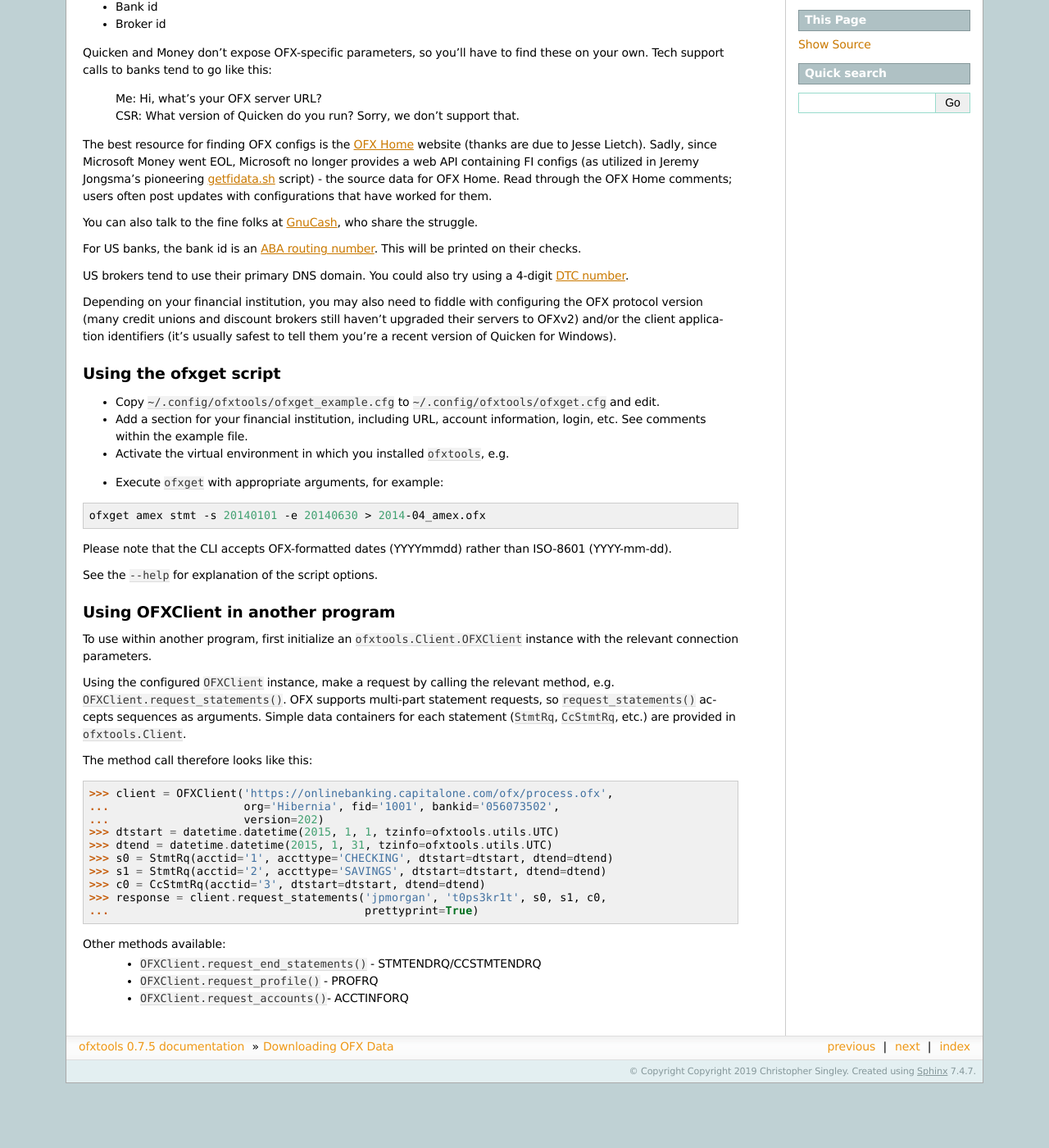
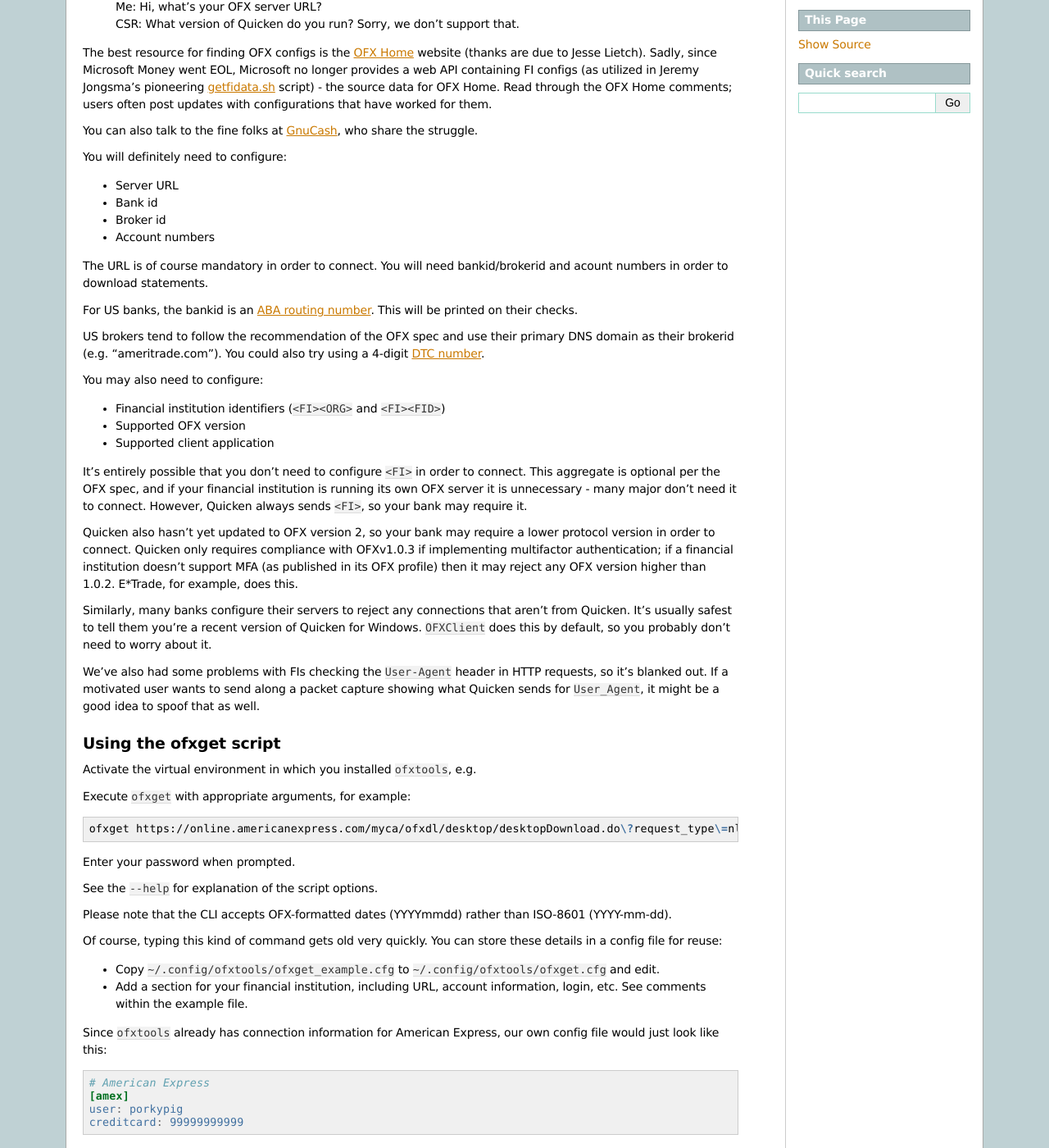
Before and after one commit to csingley/ofxtools, a Sphinx documentation site: the page built from docs/client.rst, in a window 1280 px wide and 1400 px high, scrolled down 322 px. Shown: the whole window at 82% size. Built offline with Sphinx 7.4.7, drawn with Linux system fonts in a browser that asks for light colours; before the commit the page ends 1643 px from its top, so only the background shows below that; some of the changed text lies outside the part shown.

Commit message:
Client - update docs and config

```diff
--- a/docs/client.rst
+++ b/docs/client.rst
@@ -13,15 +13,9 @@
 Configuring an OFX client
 -------------------------
 Setting up a client to connect with an OFX servers requires configuring
-some parameters, most importantly:
-
-- Server URL
-- Financial institution identifiers (``<FI><ORG>`` and ``<FI><ID>``)
-- Bank id
-- Broker id
-
-Quicken and Money don't expose OFX-specific parameters, so you'll have to find
-these on your own.  Tech support calls to banks tend to go like this:
+some parameters.  Quicken and Money don't expose OFX-specific parameters, so
+you'll have to find these on your own.  Tech support calls to banks tend to go
+like this:
     | Me: Hi, what's your OFX server URL?
     | CSR: What version of Quicken do you run?  Sorry, we don't support that.
 
@@ -34,41 +28,111 @@
 
 You can also talk to the fine folks at `GnuCash`_, who share the struggle.
 
-For US banks, the bank id is an `ABA routing number`_.  This will be printed
+You will definitely need to configure:
+
+- Server URL
+- Bank id
+- Broker id
+- Account numbers
+
+The URL is of course mandatory in order to connect.  You will need
+bankid/brokerid and acount numbers in order to download statements.
+
+For US banks, the bankid is an `ABA routing number`_.  This will be printed
 on their checks.
 
-US brokers tend to use their primary DNS domain.  You could also try using
-a 4-digit `DTC number`_.
+US brokers tend to follow the recommendation of the OFX spec and use their
+primary DNS domain as their brokerid (e.g. "ameritrade.com").  You could also
+try using a 4-digit `DTC number`_.
 
-Depending on your financial institution, you may also need to fiddle with
-configuring the OFX protocol version (many credit unions and discount
-brokers still haven't upgraded their servers to OFXv2) and/or the
-client application identifiers (it's usually safest to tell them you're a
-recent version of Quicken for Windows).
+You may also need to configure:
+
+- Financial institution identifiers (``<FI><ORG>`` and ``<FI><FID>``)
+- Supported OFX version
+- Supported client application
+
+It's entirely possible that you don't need to configure ``<FI>`` in order
+to connect.  This aggregate is optional per the OFX spec, and if your financial
+institution is running its own OFX server it is unnecessary - many major
+don't need it to connect.  However, Quicken always sends ``<FI>``, so your bank
+may require it.
+
+Quicken also hasn't yet updated to OFX version 2, so your bank may require
+a lower protocol version in order to connect.  Quicken only requires
+compliance with OFXv1.0.3 if implementing multifactor authentication; if
+a financial institution doesn't support MFA (as published in its OFX profile)
+then it may reject any OFX version higher than 1.0.2.  E*Trade, for example,
+does this.
+
+Similarly, many banks configure their servers to reject any connections that
+aren't from Quicken.  It's usually safest to tell them you're a recent version
+of Quicken for Windows.  ``OFXClient`` does this by default, so you probably
+don't need to worry about it.
+
+We've also had some problems with FIs checking the ``User-Agent`` header in
+HTTP requests, so it's blanked out.  If a motivated user wants to send along
+a packet capture showing what Quicken sends for ``User_Agent``, it might be
+a good idea to spoof that as well.
 
 
 Using the ofxget script
 -----------------------
+Activate the virtual environment in which you installed ``ofxtools``, e.g.
+
+.. code-block:: bash
+    source ~/.venvs/ofxtools/bin/activate
+
+Execute ``ofxget`` with appropriate arguments, for example:
+
+.. code-block:: bash
+
+    ofxget https://online.americanexpress.com/myca/ofxdl/desktop/desktopDownload.do\?request_type\=nl_ofxdownload --org AMEX --fid 3101 --user porkypig --creditcard 99999999999 --start 20140101 --end 20140630 > 2014-04_amex.ofx
+
+Enter your password when prompted.
+
+See the ``--help`` for explanation of the script options.
+
+Please note that the CLI accepts OFX-formatted dates (YYYYmmdd) rather than
+ISO-8601 (YYYY-mm-dd).
+
+Of course, typing this kind of command gets old very quickly.  You can store
+these details in a config file for reuse:
+
 -  Copy ``~/.config/ofxtools/ofxget_example.cfg`` to
    ``~/.config/ofxtools/ofxget.cfg`` and edit.
 -  Add a section for your financial institution, including URL, account
    information, login, etc.  See comments within the example file.
--  Activate the virtual environment in which you installed ``ofxtools``, e.g.
 
-.. code-block:: bash
-    source ~/.venvs/ofxtools/bin/activate
+Since ``ofxtools`` already has connection information for American Express,
+our own config file would just look like this:
 
--  Execute ``ofxget`` with appropriate arguments, for example:
+.. code-block:: ini
+
+    # American Express
+    [amex]
+    user: porkypig
+    creditcard: 99999999999
+
+A more fully-specified configuration might look like this:
+
+.. code-block:: ini
+
+    # American Express
+    [amex]
+    url: https://online.americanexpress.com/myca/ofxdl/desktop/desktopDownload.do?request_type=nl_ofxdownload
+    version: 220
+    org: AMEX
+    fid: 3101
+    appid: QWIN
+    appver:  2700
+    user: porkypig
+    creditcard: 88888888888,99999999999
+
+Using such a configuration, the command invocation simplifies to this:
 
 .. code-block:: bash
 
-    ofxget amex stmt -s 20140101 -e 20140630 > 2014-04_amex.ofx
-
-Please note that the CLI accepts OFX-formatted dates (YYYYmmdd) rather than
-ISO-8601 (YYYY-mm-dd).
-
-See the ``--help`` for explanation of the script options.
-
+    ofxget amex -s 20140101 -e 20140630 > 2014-04_amex.ofx
 
 Using OFXClient in another program
 ----------------------------------
--- a/docs/resources.rst
+++ b/docs/resources.rst
@@ -17,7 +17,7 @@
 * `csv2ofx`_
 
 .. _OFX spec: http://www.ofx.net/downloads.html
-.. _Quicken data mapping guide: https://fi.intuit.com/downloads/QW_DataMappingGuide.pdf
+.. _Quicken data mapping guide: https://fi.intuit.com/technical/resources_tools/QW_DataMappingGuide.pdf
 .. _OFX Home: http://www.ofxhome.com/
 .. _libofx: https://github.com/libofx/libofx
 .. _ofxparse: https://github.com/jseutter/ofxparse
```
Also changed, not shown: 1 other file.
